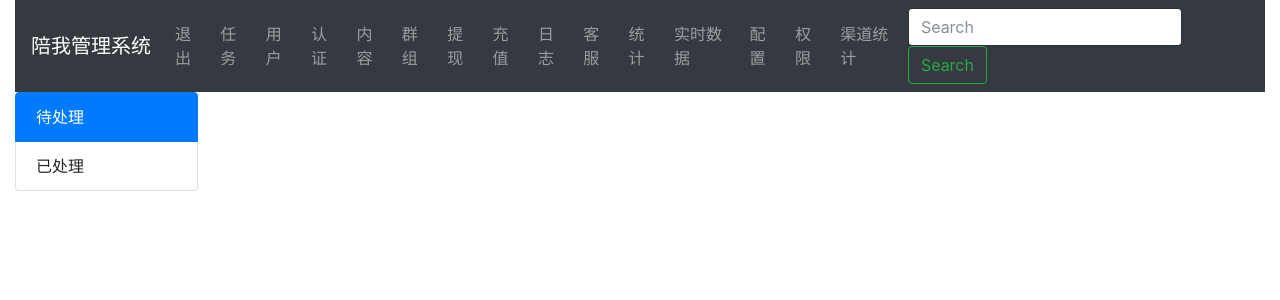
After one commit to HSATAN/pwadmin, a Django app: page /pwadmin/task/ in a window 1280 px wide. The commit adds this page. Shown: the top 300 px of the page. Run offline with Django 3.2, Linux system fonts and the light colour scheme; some libraries are stand-ins or nearby versions.

Commit message:
Updated task template

```diff
--- a/src/pwadmin/templates/pwadmin/index.html
+++ b/src/pwadmin/templates/pwadmin/index.html
@@ -2,5 +2,3 @@
 {% block title %}
     陪我管理系统
 {% endblock %}
-{% block _content %}
-{% endblock %}
--- a/src/pwadmin/templates/pwadmin/pwbase.html
+++ b/src/pwadmin/templates/pwadmin/pwbase.html
@@ -1,7 +1,7 @@
 {% extends 'base.html' %}
 {% block content %}
     <nav class="navbar navbar-expand-lg navbar-dark bg-dark">
-        <a class="navbar-brand" href="#">陪我管理系统</a>
+        <a class="navbar-brand" href="{% url 'pwadmin:home' %}">陪我管理系统</a>
         <button class="navbar-toggler" type="button" data-toggle="collapse" data-target="#navbarSupportedContent"
                 aria-controls="navbarSupportedContent" aria-expanded="false" aria-label="Toggle navigation">
             <span class="navbar-toggler-icon"></span>
@@ -13,7 +13,7 @@
                     <a class="nav-link" href="{% url 'pwadmin:logout' %}">退出</a>
                 </li>
                 <li class="nav-item">
-                    <a class="nav-link" href="#">任务 <span class="sr-only">(current)</span></a>
+                    <a class="nav-link" href="{% url 'pwadmin:task' %}">任务 <span class="sr-only">(current)</span></a>
                 </li>
                 <li class="nav-item">
                     <a class="nav-link" href="#">用户</a>
@@ -63,10 +63,7 @@
         </div>
     </nav>
     <div class="row">
-        <div class="col-3"></div>
-        <div class="col-9"></div>
-
+        <div class="col-2">{% block left_content %}{% endblock %}</div>
+        <div class="col-10">{% block right_content %}{% endblock %}</div>
     </div>
-    {% block _content %}
-    {% endblock %}
 {% endblock %}
--- /dev/null
+++ b/src/pwadmin/templates/pwadmin/task/task.html
@@ -0,0 +1,14 @@
+{% extends 'pwadmin/pwbase.html' %}
+{% block title %}
+    任务-陪我管理系统
+{% endblock %}
+{% block left_content %}
+    <ul class="list-group">
+        <li class="list-group-item active">待处理</li>
+        <li class="list-group-item">已处理</li>
+
+    </ul>
+{% endblock %}
+
+{% block right_content %}
+{% endblock %}
--- a/src/pwadmin/urls.py
+++ b/src/pwadmin/urls.py
@@ -1,10 +1,11 @@
 # -*- coding: utf-8 -*-
 from __future__ import unicode_literals
 from django.conf.urls import url
-from .views import pwmanager, index
+from .views import pwmanager, index, task
 
 urlpatterns = [
     url(r'^$', index.Index.as_view(), name='home'),
     url(r'^sign-in/$', pwmanager.SignIn.as_view(), name='sign-in'),
     url(r'^logout/$', pwmanager.LogoutView.as_view(), name='logout'),
+    url(r'^task/$', task.Task.as_view(), name='task'),
 ]
--- /dev/null
+++ b/src/pwadmin/views/task.py
@@ -0,0 +1,8 @@
+# -*- coding: utf-8 -*-
+from django.shortcuts import render
+from django.views.generic import View
+
+class Task(View):
+    template = 'pwadmin/task/task.html'
+    def get(self, request, *args, **kwargs):
+        return render(request, self.template)
```
